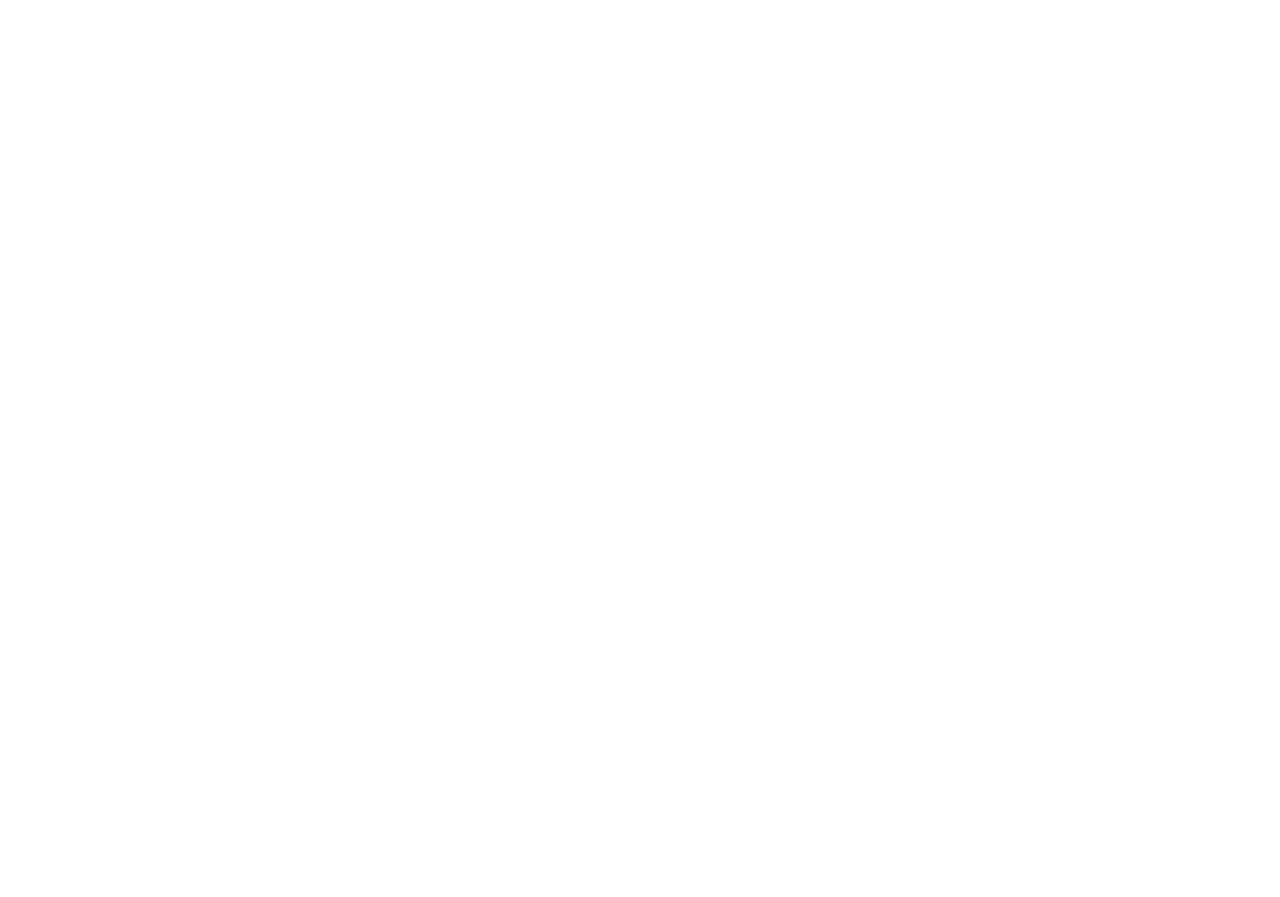
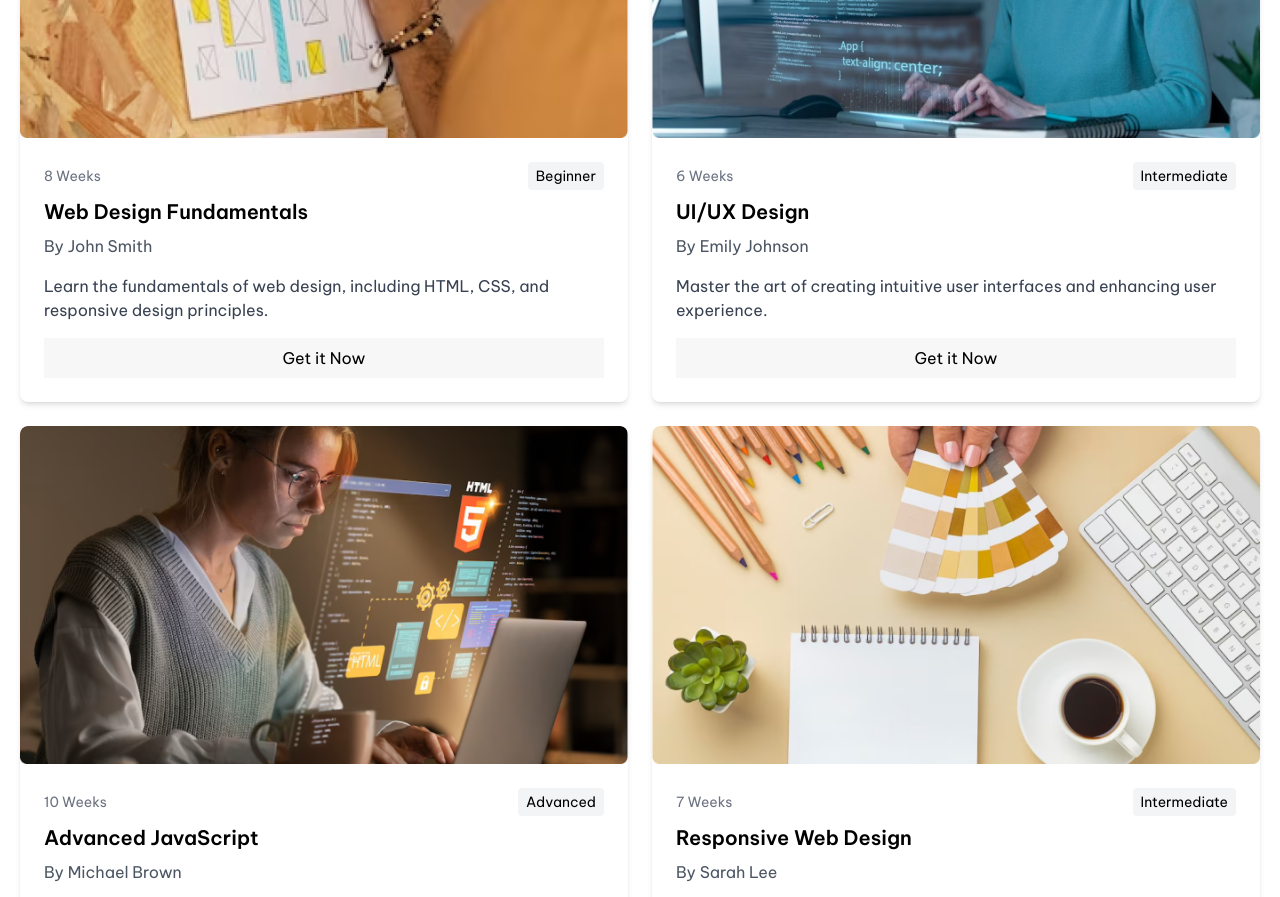
Before and after one commit to MohammadKerdasi/E-Learning, a React (Vite) app: page / in a window 1280 px wide. Shown: the part 200-1097 px from the top of the page. Before the commit the page ends 800 px from the top, so only its background shows below. Built offline with nearby package versions, Linux system fonts and the light colour scheme.

Commit message:
CourseCardCom 80%

```diff
--- a/src/App.tsx
+++ b/src/App.tsx
@@ -1,11 +1,11 @@
 import './App.css'
-import AboutUs from './pages/AboutUS/AboutUs'
+import Home from './pages/Home/Home'
 
 function App() {
 
   return (
     <>
-    <AboutUs/>
+    <Home/>
     </>
   )
 }
--- a/src/Components/CourseCard.tsx
+++ b/src/Components/CourseCard.tsx
@@ -1,5 +1,31 @@
-export default function CourseCard() {
+import { Course } from "./../data";
+
+interface CourseCardProps {
+  course: Course;
+}
+
+export default function CourseCard({ course }: CourseCardProps) {
   return (
-    <div>CourseCard</div>
-  )
+    <div className="bg-white rounded-lg shadow-md overflow-hidden">
+      <img
+        src={course.image}
+        alt={course.title}
+        className="w-full object-cover"
+      />
+      <div className="p-6">
+        <div className="flex justify-between items-center mb-2">
+          <span className="text-sm text-gray-500">{course.duration}</span>
+          <span className="px-2 py-1 bg-gray-100 rounded text-sm">{course.level}</span>
+        </div>
+        <h3 className="text-xl font-semibold mb-2">{course.title}</h3>
+        <p className="text-gray-600 mb-4">By {course.name}</p>
+        <p className="text-gray-700 mb-4">{course.description}</p>
+        <button
+          className="w-full p-2 bg-White/97 transition-colors"
+        >
+          Get it Now
+        </button>
+      </div>
+    </div>
+  );
 }
--- a/src/data.ts
+++ b/src/data.ts
@@ -1,9 +1,65 @@
-export interface Course {
-    id: string;
-    title: string;
-    instructor: string;
-    duration: string;
-    level: string;
-    description: string;
-    image: string;
-  }
+import { Course } from "./interfaces"
+import Course_img1 from './assets/images/home/our-courses/design.png'
+import Course_img2 from './assets/images/home/our-courses/adv-javascript.png'
+import Course_img3 from './assets/images/home/our-courses/frontend.png'
+import Course_img4 from './assets/images/home/our-courses/graphic-design.png'
+import Course_img5 from './assets/images/home/our-courses/mobile-app.png'
+import Course_img6 from './assets/images/home/our-courses/ui-ux.png'
+
+
+export const courses: Course[] = [
+    {
+      id: '1',
+      title: 'Web Design Fundamentals',
+      name: 'John Smith',
+      duration: '8 Weeks',
+      level: 'Beginner',
+      description: 'Learn the fundamentals of web design, including HTML, CSS, and responsive design principles.',
+      image: Course_img1,
+    },
+    {
+      id: '2',
+      title: 'UI/UX Design',
+      name: 'Emily Johnson',
+      duration: '6 Weeks',
+      level: 'Intermediate',
+      description: 'Master the art of creating intuitive user interfaces and enhancing user experience.',
+      image: Course_img2,
+    },
+    {
+      id: '3',
+      title: 'Advanced JavaScript',
+      name: 'Michael Brown',
+      duration: '10 Weeks',
+      level: 'Advanced',
+      description: 'Dive deep into advanced JavaScript concepts and modern frameworks.',
+      image: Course_img3,
+    },
+    {
+      id: '4',
+      title: 'Responsive Web Design',
+      name: 'Sarah Lee',
+      duration: '7 Weeks',
+      level: 'Intermediate',
+      description: 'Learn to create websites that look great on any device using responsive design techniques.',
+      image: Course_img4,
+    },
+    {
+      id: '5',
+      title: 'Full Stack Development',
+      name: 'David Wilson',
+      duration: '12 Weeks',
+      level: 'Advanced',
+      description: 'Master both front-end and back-end technologies to become a full stack developer.',
+      image: Course_img5,
+    },
+    {
+      id: '6',
+      title: 'Mobile App Design',
+      name: 'Lisa Chen',
+      duration: '8 Weeks',
+      level: 'Intermediate',
+      description: 'Learn to design intuitive and engaging mobile applications for iOS and Android platforms.',
+      image: Course_img6,
+    },
+  ]
--- /dev/null
+++ b/src/interfaces.tsx
@@ -0,0 +1,9 @@
+export interface Course {
+    id: string;
+    title: string;
+    name: string;
+    duration: string;
+    level: string;
+    description: string;
+    image: string;
+  }
--- a/src/pages/Home/Home.tsx
+++ b/src/pages/Home/Home.tsx
@@ -1,7 +1,19 @@
-
+import { useSelector } from 'react-redux';
+import { RootState } from './../../redux/store/index';
+import CourseCard from './../../components/CourseCard';
 
 export default function Home() {
+  const courses = useSelector((state: RootState) => state.course.courses);
+
+  console.log(courses);
+
   return (
-    <div className="px-4 lg:px-5 desktop:px-7.5">Home</div>
-  )
+    <div className="px-4 lg:px-5 desktop:px-7.5">
+      <div className="grid grid-cols-1 md:grid-cols-2 lg:grid-cols-2 gap-6">
+        {courses.map((course) => (
+          <CourseCard key={course.id} course={course} />
+        ))}
+      </div>
+    </div>
+  );
 }
--- a/src/redux/slice/index.ts
+++ b/src/redux/slice/index.ts
@@ -1,17 +1,20 @@
 import { createSlice } from "@reduxjs/toolkit";
+import { courses } from "../../data";
 
-const initialState ={
-
-}
-
+const initialState = {
+  courses: courses,
+  selectedCourse: null,
+};
 
 export const courseSlice = createSlice({
-    name: "courses",
-    initialState,
-    reducers: {
+  name: "courses",
+  initialState,
+  reducers: {
+    setCourses: (state, action) => {
+      state.courses = action.payload;
+    },
+  },
+});
 
-    },
-  });
-
-
+export const { setCourses } = courseSlice.actions;
 export default courseSlice.reducer;
--- a/src/redux/store/index.ts
+++ b/src/redux/store/index.ts
@@ -1,4 +1,11 @@
 import { configureStore } from '@reduxjs/toolkit';
-import courseReducer from './../slice/index'
+import courseReducer from './../slice/index.ts';
 
-export const store = configureStore({reducer: { courses: courseReducer }})
+export const store = configureStore({
+  reducer: {
+    course: courseReducer,
+  },
+});
+
+export type RootState = ReturnType<typeof store.getState>;
+export type AppDispatch = typeof store.dispatch;
```
